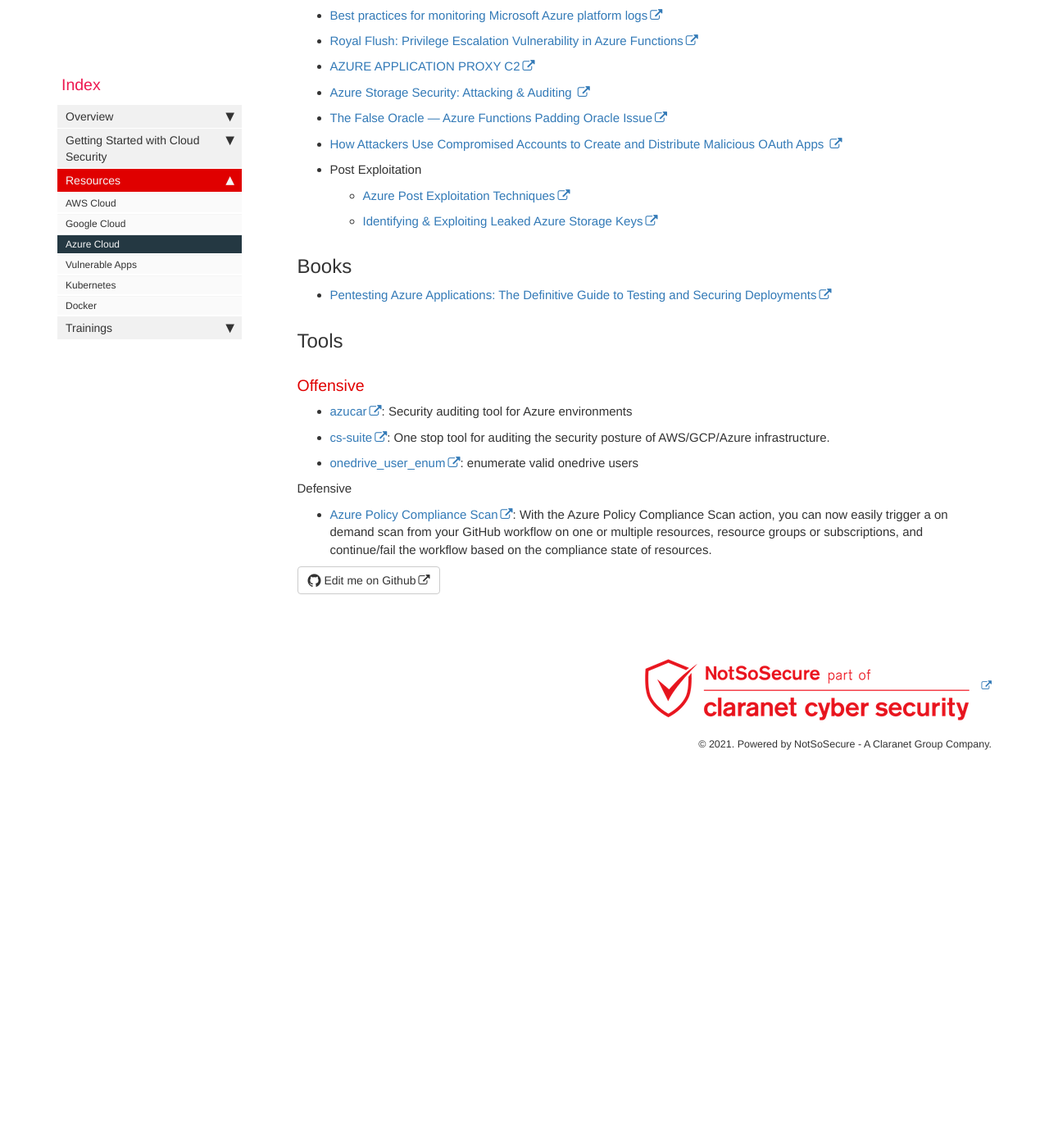
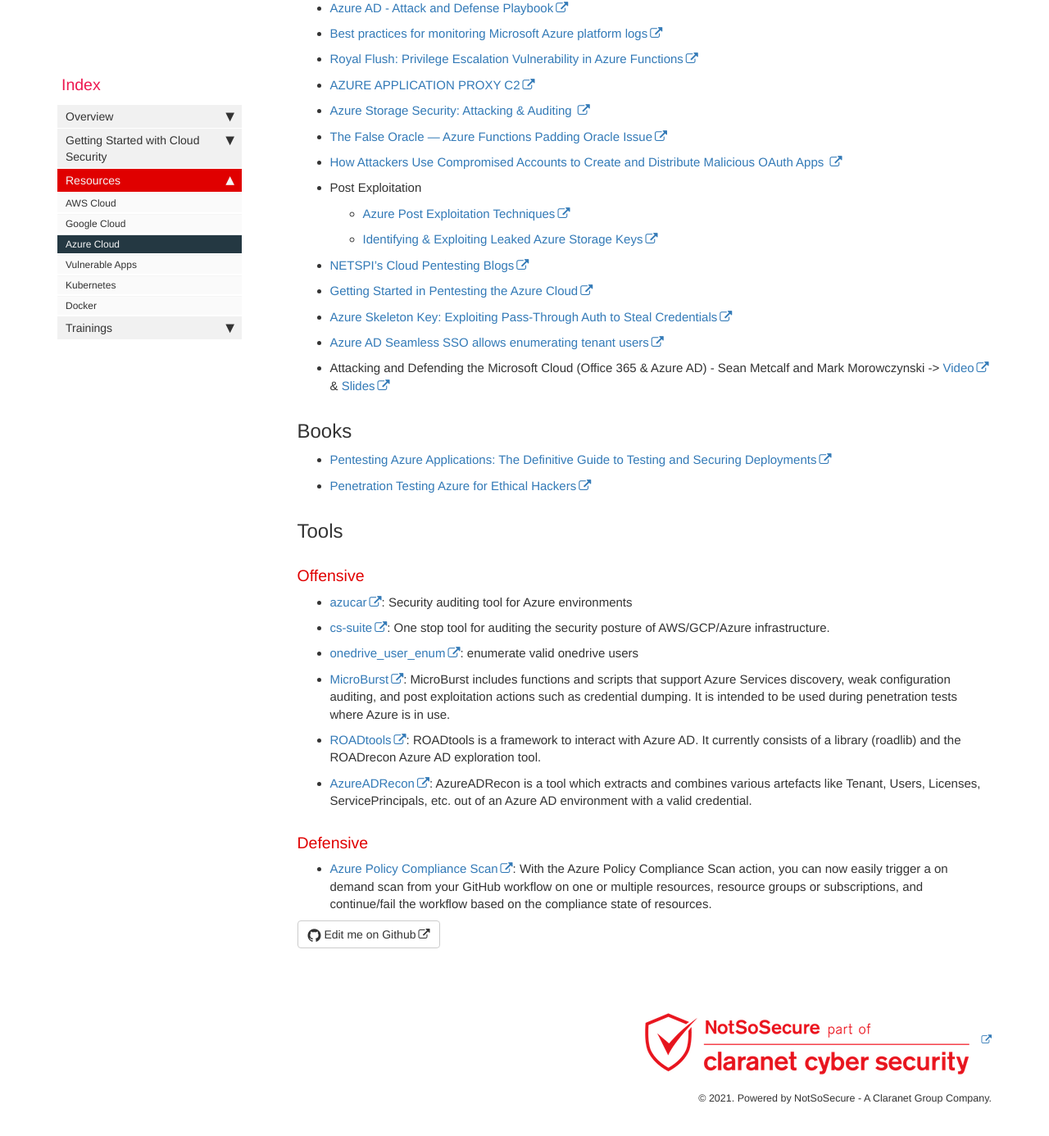
Before and after one commit to NotSoSecure/cloud-sec-wiki, a Jekyll site: the page built from pages/mydoc/azure_cloud.md, in a window 1280 px wide and 1400 px high, scrolled down 1423 px. Shown: the top 1386 px of the window at 82% size. Built offline with Jekyll 4.4.1, drawn with Linux system fonts in a browser that asks for light colours; nearby versions of some CDN libraries; comment, search, counter and statistics services are not loaded; before the commit the page ends 2391 px from its top, so only the background shows below that.

Commit message:
Add More Resources in Azure
Adds tools, resources and book

```diff
--- a/pages/mydoc/azure_cloud.md
+++ b/pages/mydoc/azure_cloud.md
@@ -52,10 +52,16 @@ folder: mydoc
 * Post Exploitation
     * [Azure Post Exploitation Techniques](https://azure.microsoft.com/en-in/blog/azure-post-exploitation-techniques/)
     * [Identifying & Exploiting Leaked Azure Storage Keys](https://www.notsosecure.com/identifying-exploiting-leaked-azure-storage-keys/)
+* [NETSPI's Cloud Pentesting Blogs](https://www.netspi.com/blog/technical/cloud-penetration-testing/)
+* [Getting Started in Pentesting the Azure Cloud](https://www.blackhillsinfosec.com/webcast-getting-started-in-pentesting-the-cloud-azure/)
+* [Azure Skeleton Key: Exploiting Pass-Through Auth to Steal Credentials](https://www.varonis.com/blog/azure-skeleton-key/)
+* [Azure AD Seamless SSO allows enumerating tenant users](https://o365blog.com/post/desktopsso/)
+* Attacking and Defending the Microsoft Cloud (Office 365 & Azure AD) - Sean Metcalf and Mark Morowczynski -> [Video](https://youtu.be/SG2ibjuzRJM) & [Slides](https://www.blackhat.com/us-19/briefings/schedule/#attacking-and-defending-the-microsoft-cloud-office---azure-ad-14553)
 
 ## Books
 
 * [Pentesting Azure Applications: The Definitive Guide to Testing and Securing Deployments](https://www.amazon.in/Pentesting-Azure-Applications-Definitive-Deployments-ebook/dp/B072SS34CP/ref=tmm_kin_swatch_0?_encoding=UTF8&qid=1536010588&sr=8-1)
+* [Penetration Testing Azure for Ethical Hackers](https://www.packtpub.com/product/penetration-testing-azure-for-ethical-hackers/9781839212932)
 
 ## Tools
 
@@ -64,7 +70,10 @@ folder: mydoc
 * [azucar](https://github.com/nccgroup/azucar): Security auditing tool for Azure environments
 * [cs-suite](https://github.com/SecurityFTW/cs-suite): One stop tool for auditing the security posture of AWS/GCP/Azure infrastructure.
 * [onedrive_user_enum](https://github.com/nyxgeek/onedrive_user_enum): enumerate valid onedrive users
+* [MicroBurst](https://github.com/NetSPI/MicroBurst): MicroBurst includes functions and scripts that support Azure Services discovery, weak configuration auditing, and post exploitation actions such as credential dumping. It is intended to be used during penetration tests where Azure is in use.
+* [ROADtools](https://github.com/dirkjanm/ROADtools): ROADtools is a framework to interact with Azure AD. It currently consists of a library (roadlib) and the ROADrecon Azure AD exploration tool.
+* [AzureADRecon](https://github.com/adrecon/AzureADRecon): AzureADRecon is a tool which extracts and combines various artefacts like Tenant, Users, Licenses, ServicePrincipals, etc. out of an Azure AD environment with a valid credential.
 
-Defensive
+### Defensive
 
 - [Azure Policy Compliance Scan](https://github.com/Azure/policy-compliance-scan): With the Azure Policy Compliance Scan action, you can now easily trigger a on demand scan from your GitHub workflow on one or multiple resources, resource groups or subscriptions, and continue/fail the workflow based on the compliance state of resources.
```
